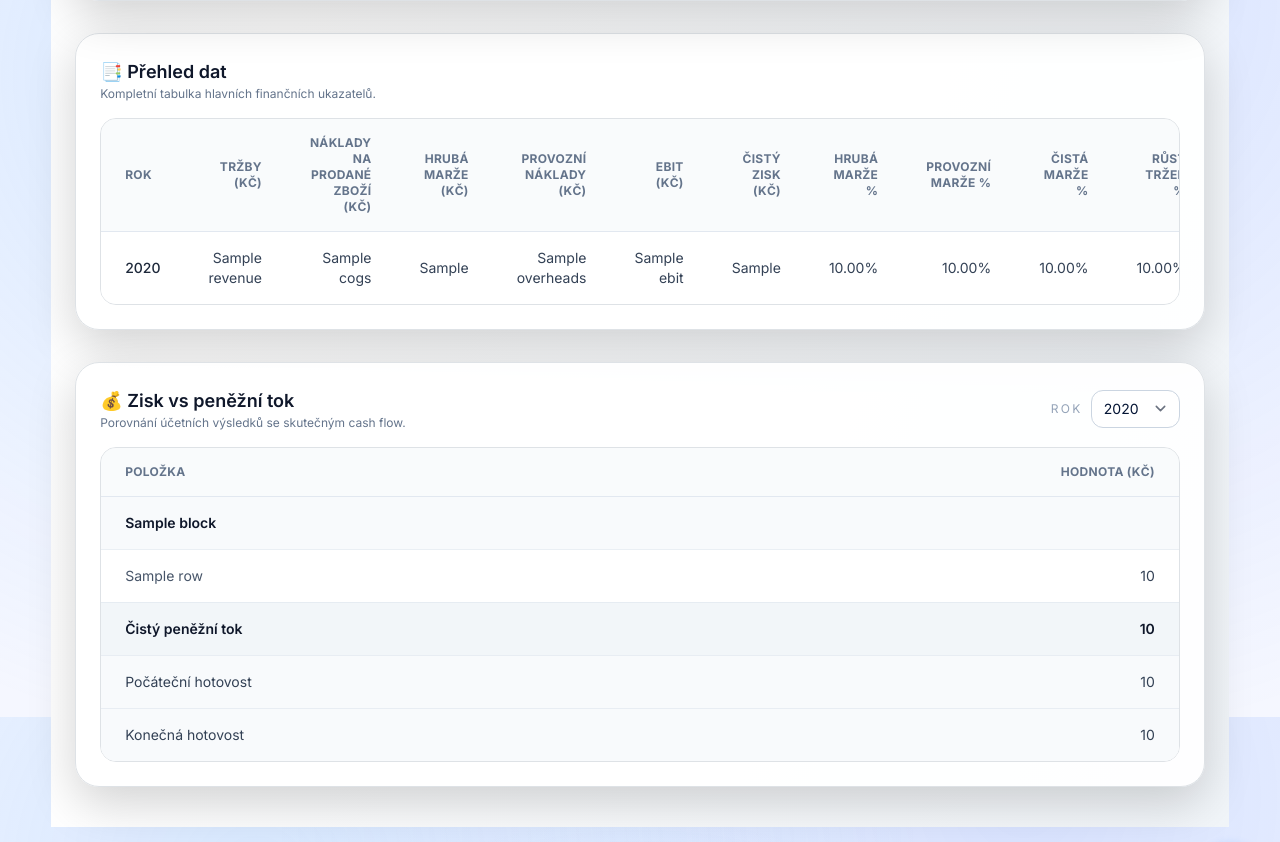
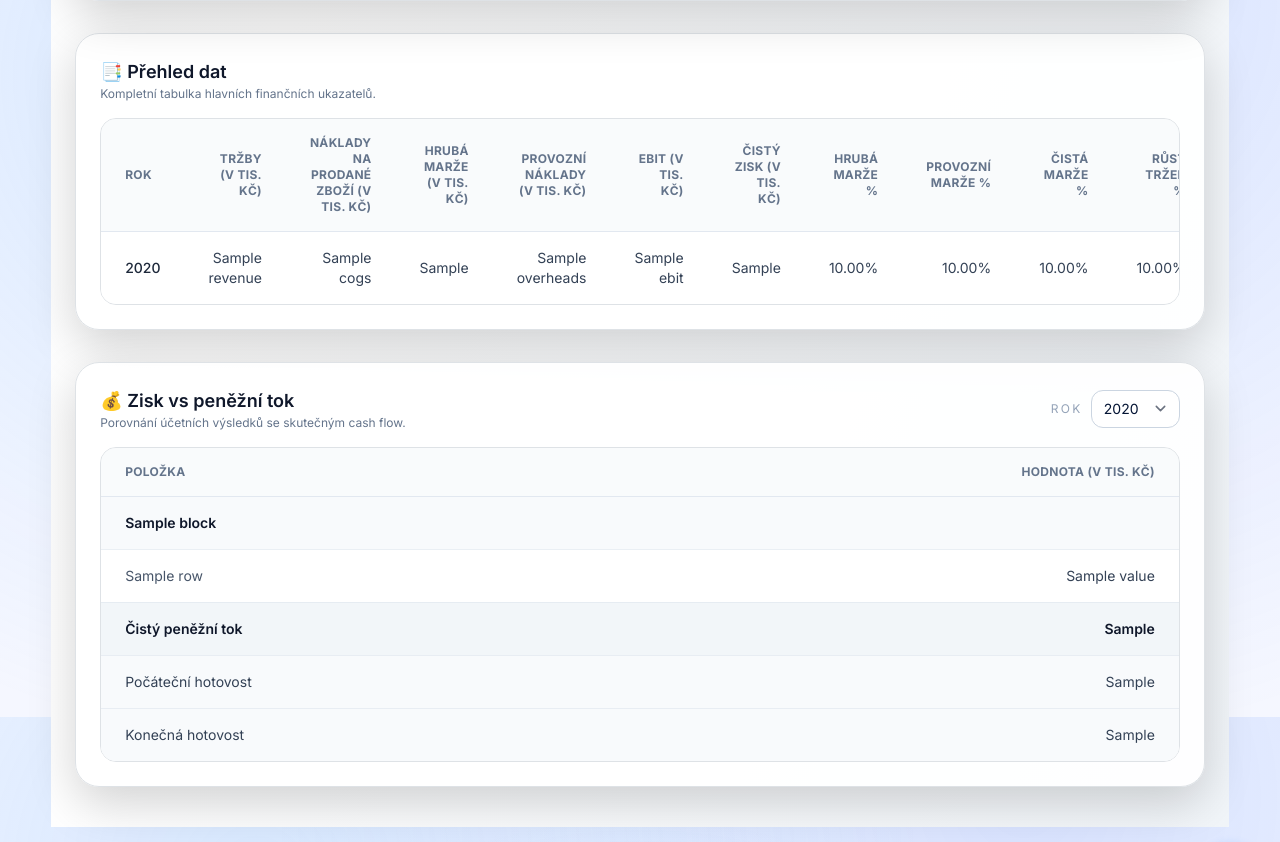
Before and after one commit to bodichek/scb_ai_refactor, a Django app: template templates/dashboard/index.html in a window 1280 px wide. Shown: the part 3283-4125 px from the top of the page. Run offline with Django 5.2, Linux system fonts and the light colour scheme; the template is opened without the code that fills it: most values are stand-ins (such as "Sample title", 1, 10 or a date in 2020); parts of the project's set-up code (start-up, migrations or seed data) failed here and were passed over; some libraries are stand-ins or nearby versions.

Commit message:
oprava desetiných míst

```diff
--- a/accounts/templatetags/custom_tags.py
+++ b/accounts/templatetags/custom_tags.py
@@ -1,4 +1,8 @@
+from decimal import Decimal, InvalidOperation
+
 from django import template
+from django.utils.formats import number_format
+
 from accounts.permissions import is_coach
 
 register = template.Library()
@@ -24,3 +28,17 @@
         return role.role
     except UserRole.DoesNotExist:
         return 'company'  # default role
+
+
+@register.filter
+def format_kc(value):
+    """Return whole-number crowns with locale thousands separators."""
+    if value in (None, ""):
+        return ""
+
+    try:
+        number = Decimal(str(value))
+    except (InvalidOperation, TypeError, ValueError):
+        return value
+
+    return number_format(number, decimal_pos=0, use_l10n=True, force_grouping=True)
--- a/templates/dashboard/index.html
+++ b/templates/dashboard/index.html
@@ -1,5 +1,6 @@
 {% extends "base.html" %}
 
+{% load custom_tags %}
 {% block extra_head %}
   <script>
     tailwind.config = {
@@ -821,12 +822,12 @@
           <thead class="bg-slate-50/80 text-slate-500 uppercase tracking-wide text-xs">
             <tr>
               <th class="px-4 py-3 text-left">Rok</th>
-              <th class="px-4 py-3 text-right">Tržby (Kč)</th>
-              <th class="px-4 py-3 text-right">Náklady na prodané zboží (Kč)</th>
-              <th class="px-4 py-3 text-right">Hrubá marže (Kč)</th>
-              <th class="px-4 py-3 text-right">Provozní náklady (Kč)</th>
-              <th class="px-4 py-3 text-right">EBIT (Kč)</th>
-              <th class="px-4 py-3 text-right">Čistý zisk (Kč)</th>
+              <th class="px-4 py-3 text-right">Tržby (v tis. Kč)</th>
+              <th class="px-4 py-3 text-right">Náklady na prodané zboží (v tis. Kč)</th>
+              <th class="px-4 py-3 text-right">Hrubá marže (v tis. Kč)</th>
+              <th class="px-4 py-3 text-right">Provozní náklady (v tis. Kč)</th>
+              <th class="px-4 py-3 text-right">EBIT (v tis. Kč)</th>
+              <th class="px-4 py-3 text-right">Čistý zisk (v tis. Kč)</th>
               <th class="px-4 py-3 text-right">Hrubá marže %</th>
               <th class="px-4 py-3 text-right">Provozní marže %</th>
               <th class="px-4 py-3 text-right">Čistá marže %</th>
@@ -839,12 +840,12 @@
             {% for r in table_rows %}
             <tr class="text-slate-700">
               <td class="px-4 py-3 font-medium text-slate-800">{{ r.year }}</td>
-              <td class="px-4 py-3 text-right">{{ r.revenue|default_if_none:"–" }}</td>
-              <td class="px-4 py-3 text-right">{{ r.cogs|default_if_none:"–" }}</td>
-              <td class="px-4 py-3 text-right">{{ r.gross_margin|default_if_none:"–" }}</td>
-              <td class="px-4 py-3 text-right">{{ r.overheads|default_if_none:"–" }}</td>
-              <td class="px-4 py-3 text-right">{{ r.ebit|default_if_none:"–" }}</td>
-              <td class="px-4 py-3 text-right">{{ r.net_profit|default_if_none:"–" }}</td>
+              <td class="px-4 py-3 text-right">{{ r.revenue|format_kc }}</td>
+              <td class="px-4 py-3 text-right">{{ r.cogs|format_kc }}</td>
+              <td class="px-4 py-3 text-right">{{ r.gross_margin|format_kc }}</td>
+              <td class="px-4 py-3 text-right">{{ r.overheads|format_kc }}</td>
+              <td class="px-4 py-3 text-right">{{ r.ebit|format_kc }}</td>
+              <td class="px-4 py-3 text-right">{{ r.net_profit|format_kc }}</td>
               <td class="px-4 py-3 text-right">{{ r.profitability.gm_pct|floatformat:2 }}%</td>
               <td class="px-4 py-3 text-right">{{ r.profitability.op_pct|floatformat:2 }}%</td>
               <td class="px-4 py-3 text-right">{{ r.profitability.np_pct|floatformat:2 }}%</td>
--- a/templates/dashboard/partials/cashflow_table.html
+++ b/templates/dashboard/partials/cashflow_table.html
@@ -1,9 +1,10 @@
+{% load custom_tags %}
 {% if cashflow_table %}
 <table class="min-w-full divide-y divide-slate-200 text-sm">
   <thead class="bg-slate-50/80 text-slate-500 uppercase tracking-wide text-xs">
     <tr>
       <th class="px-4 py-3 text-left">Položka</th>
-      <th class="px-4 py-3 text-right">Hodnota (Kč)</th>
+      <th class="px-4 py-3 text-right">Hodnota (v tis. Kč)</th>
     </tr>
   </thead>
   <tbody class="divide-y divide-slate-200/70 bg-white/90">
@@ -16,7 +17,7 @@
       <td class="px-4 py-3 text-slate-600">{{ row.label }}</td>
       <td class="px-4 py-3 text-right {% if row.highlight %}font-semibold text-slate-900{% else %}text-slate-700{% endif %}">
         {% if row.value is not None %}
-          {{ row.value|floatformat:0 }}
+          {{ row.value|format_kc }}
         {% else %}
           <span class="text-slate-400">–</span>
         {% endif %}
@@ -28,7 +29,7 @@
       <td class="px-4 py-3">Čistý peněžní tok</td>
       <td class="px-4 py-3 text-right">
         {% if cashflow %}
-          {{ cashflow.net_cash_flow|floatformat:0 }}
+          {{ cashflow.net_cash_flow|format_kc }}
         {% else %}
           <span class="text-slate-400">–</span>
         {% endif %}
@@ -38,7 +39,7 @@
       <td class="px-4 py-3">Počáteční hotovost</td>
       <td class="px-4 py-3 text-right">
         {% if cashflow %}
-          {{ cashflow.cash_begin|floatformat:0 }}
+          {{ cashflow.cash_begin|format_kc }}
         {% else %}
           <span class="text-slate-400">–</span>
         {% endif %}
@@ -48,7 +49,7 @@
       <td class="px-4 py-3">Konečná hotovost</td>
       <td class="px-4 py-3 text-right">
         {% if cashflow %}
-          {{ cashflow.cash_end|floatformat:0 }}
+          {{ cashflow.cash_end|format_kc }}
         {% else %}
           <span class="text-slate-400">–</span>
         {% endif %}
```
